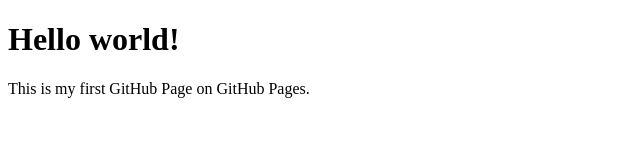
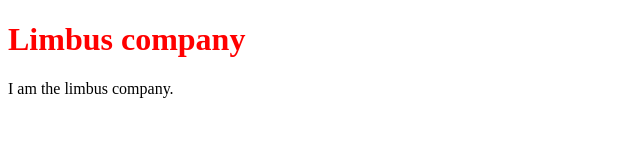
Before and after one commit to TetoKasane66/famine-and-hunger, a plain HTML site: page index.html in a window 1280 px wide. Shown: the whole page, without its empty margins (0-640 px from the left). Drawn offline with Linux system fonts and the light colour scheme.

Commit message:
Update index.html

```diff
--- a/index.html
+++ b/index.html
@@ -4,7 +4,7 @@
     <title>My Page</title>
   </head>
   <body>
-    <h1>Hello world!</h1>
-    <p>This is my first GitHub Page on GitHub Pages.</p>
+    <h1><span style="color: red;">Limbus company</span></h1>
+    <p>I am the limbus company.</p>
   </body>
 </html>
```
